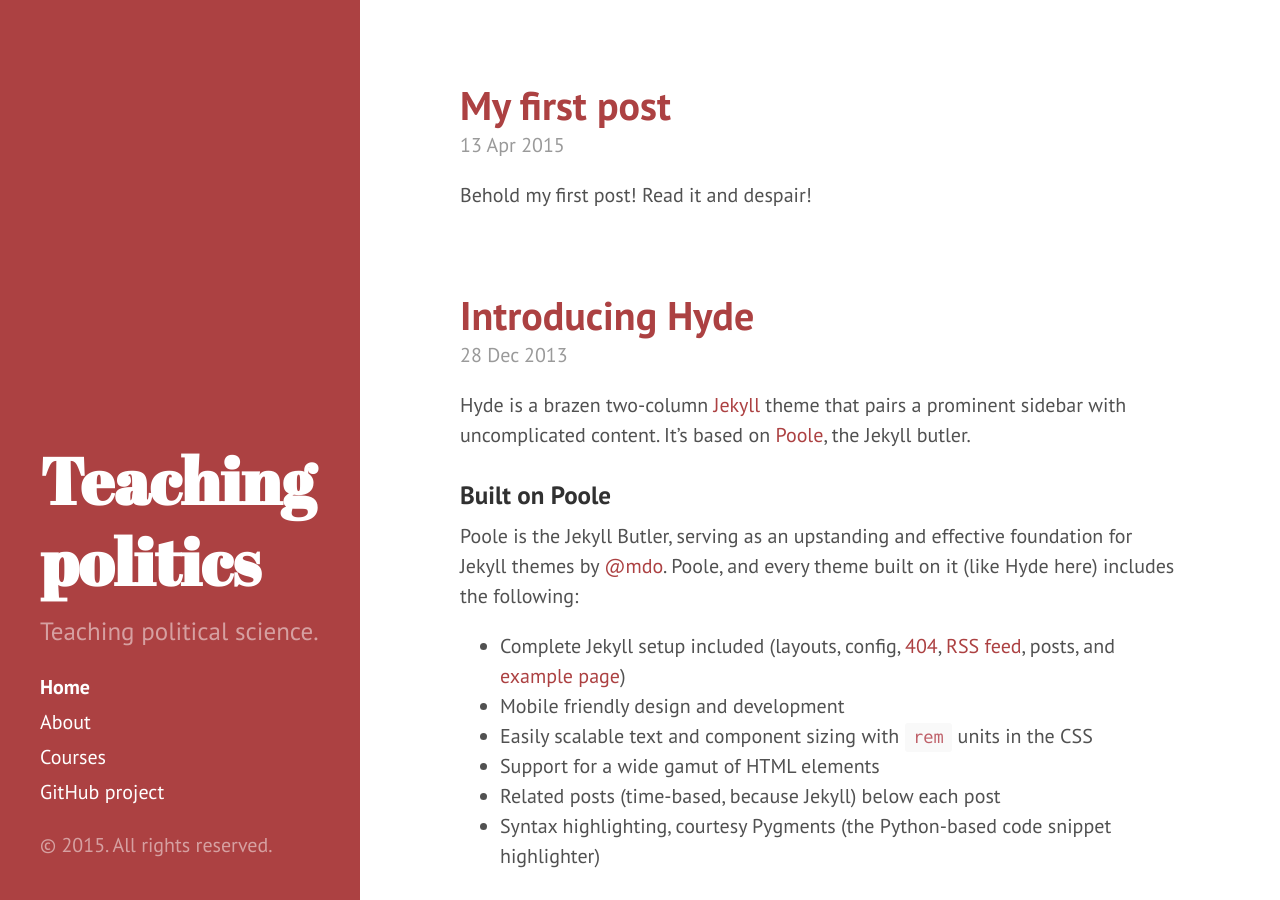
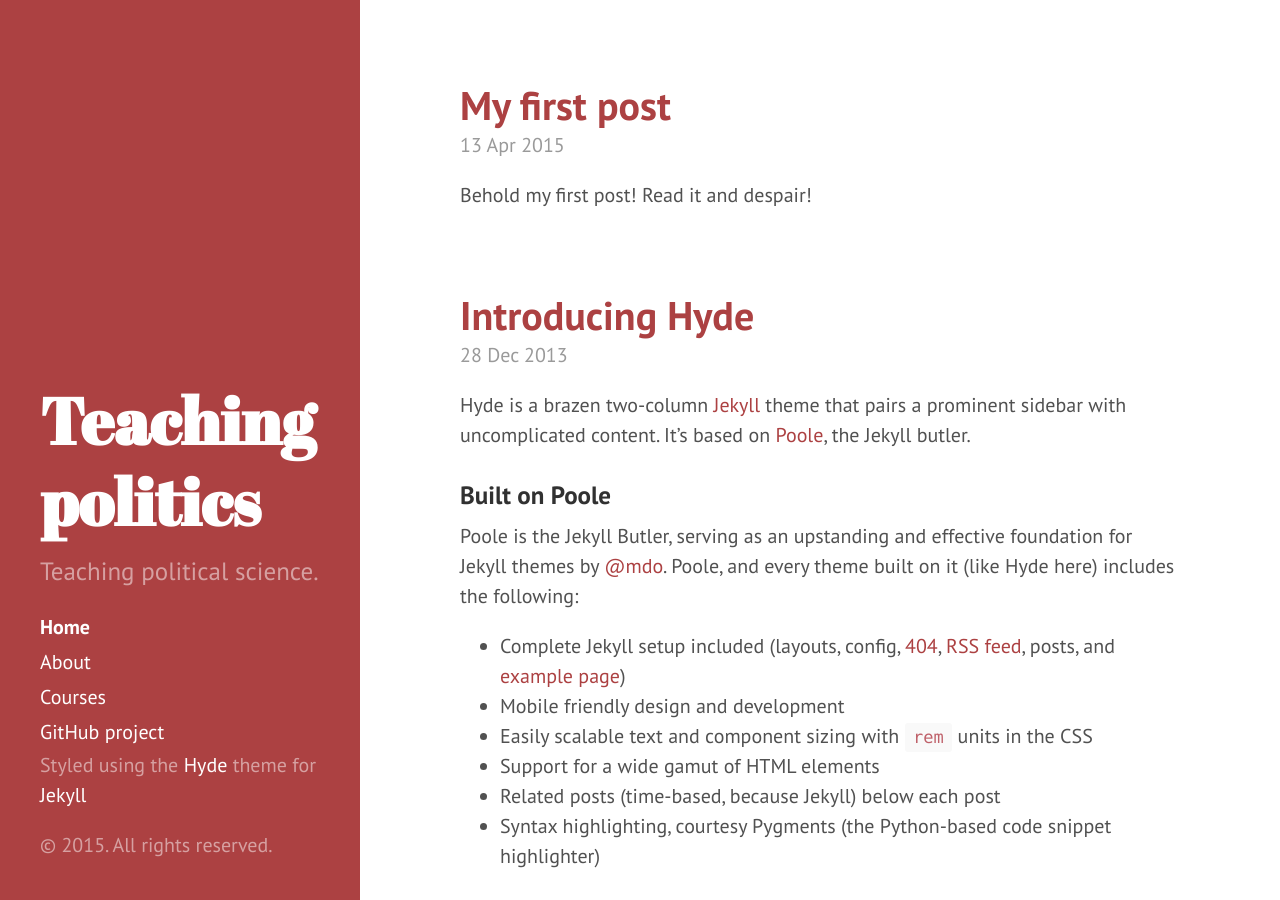
Before and after one commit to teaching-politics/teaching-politics.github.io, a Jekyll site: the page built from index.html, in a window 1280 px wide and 900 px high. Built offline with Jekyll 4.4.1, drawn with Linux system fonts in a browser that asks for light colours; Markdown is read by kramdown in place of the engine named in the settings; the list of posts is cut into pages by our own code.

Commit message:
Update sidebar.html
Added links to Hyde and Jekyll.

```diff
--- a/_includes/sidebar.html
+++ b/_includes/sidebar.html
@@ -27,6 +27,7 @@
       {% endfor %}
 
       <a class="sidebar-nav-item" href="{{ site.github.repo }}">GitHub project</a>
+      <p>Styled using the <a href="http://hyde.getpoole.com/">Hyde</a> theme for <a href="http://jekyllrb.com/">Jekyll</a></p>
     </nav>
 
     <p>&copy; {{ site.time | date: '%Y' }}. All rights reserved.</p>
```
